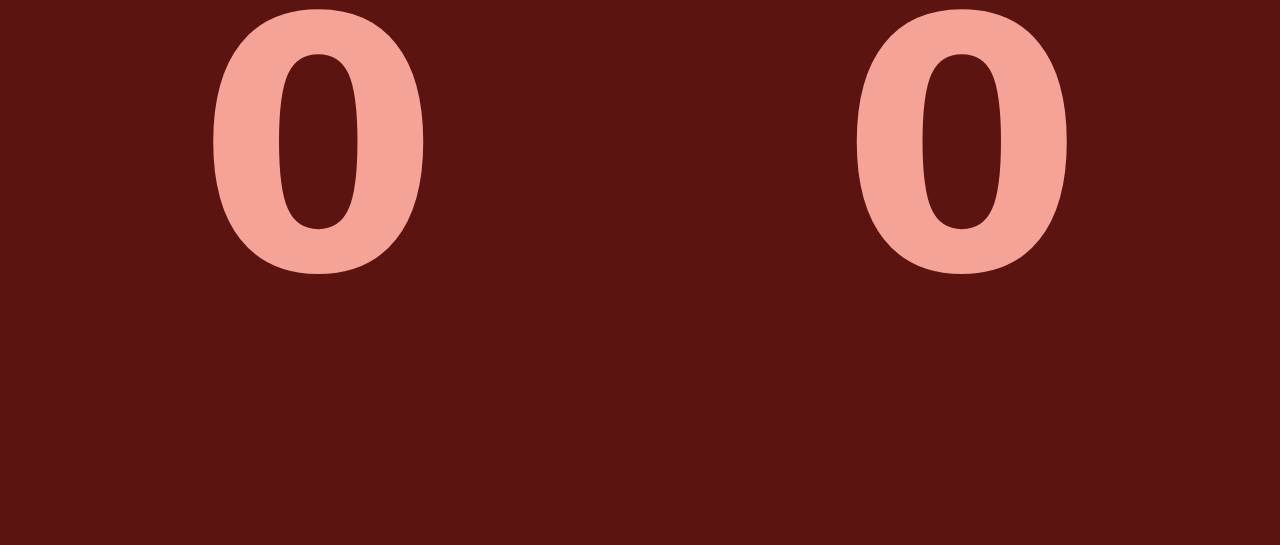
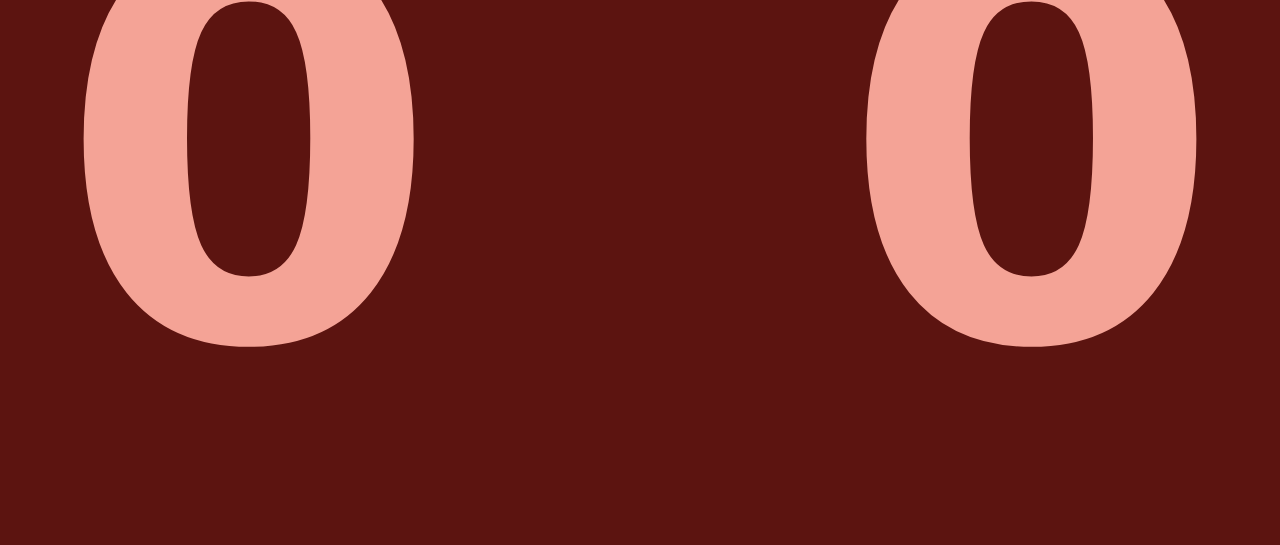
Before and after one commit to Ressuss/yespass, a website: page index.html in a window 1280 px wide. Shown: the part 255-800 px from the top of the page. Drawn offline with Linux system fonts and the light colour scheme.

Commit message:
Update index.html

```diff
--- a/index.html
+++ b/index.html
@@ -33,7 +33,7 @@
             margin: -20px 0;
         }
         .numero {
-            font-size: 350px;
+            font-size: 550px;
             font-weight: bold;
         }
     </style>
```
